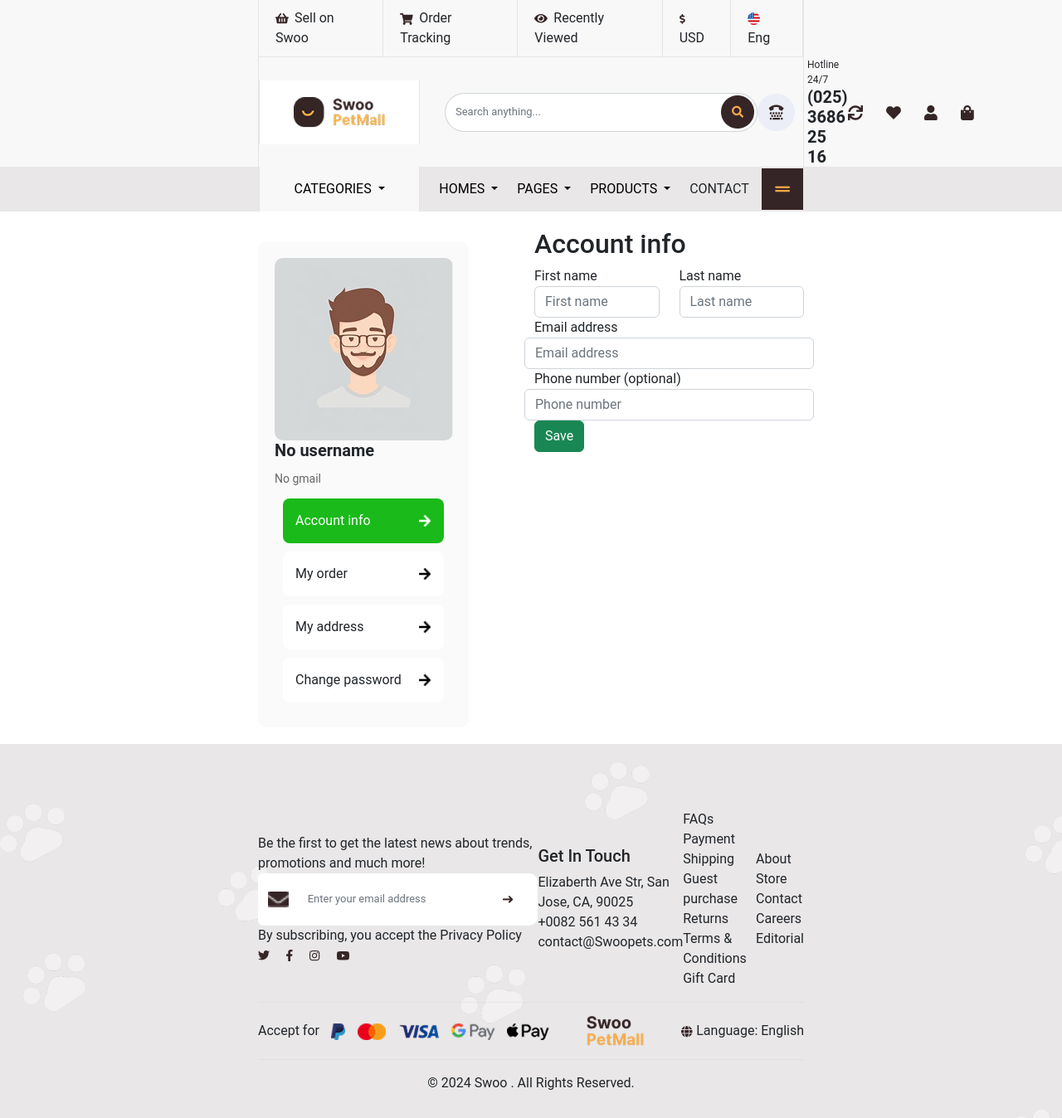
After one commit to Markyha2yha/Team-project-2, a Django app: page /account_info/ in a window 1280 px wide. The commit adds this page. Shown: the whole page at 83% size. Run offline with Django 5.2, Linux system fonts and the light colour scheme.

Commit message:
Додано фронтенд сторінки Account info

```diff
--- /dev/null
+++ b/main/static/main/css/account_info.css
@@ -0,0 +1,55 @@
+.gray-box{
+    background-color: #FAFAFA;
+    padding: 20px;
+    margin-top: 16px;
+    max-width: 254px;
+}
+
+.round-edges01{
+    border-radius: 10px;
+}
+
+h3{
+    font-weight: 700;
+    font-size: 20px;
+    line-height: 24px;
+}
+
+p{
+    font-weight: 400;
+    font-size: 14px;
+    line-height: 28px;
+    color: #666666;
+}
+
+.btn-list li{
+    background-color: white;
+    border-radius: 8px;
+    padding: 15px;
+    margin: 10px;
+}
+
+.btn-list a{
+    display: flex;
+    justify-content: space-between;
+    align-items: center;
+}
+
+.btn-list img{
+    height: 14px;
+}
+
+.account-box01{
+    display: flex;
+    gap: 79px;
+    margin-top: 20px;
+}
+
+.account-info-box{
+    width: 965px;
+}
+
+.green-btn{
+    background-color: #1ABA1A !important;
+    color: white !important;
+}
--- a/main/static/main/css/home.css
+++ b/main/static/main/css/home.css
@@ -1,8 +1,7 @@
 h3{
-    font-family: Inter;
     font-weight: 700;
     font-size: 24px;
-    line-height: 28.8px;
+    line-height: 28px;
     text-transform: capitalize;
 }
 
--- a/main/static/main/css/style.css
+++ b/main/static/main/css/style.css
@@ -16,8 +16,8 @@ a:hover{
 
 ul{
     list-style: none;
-    padding: 0px;
-    margin: 0px;
+    padding: 0;
+    margin: 0;
 }
 
 body{
@@ -28,6 +28,10 @@ button{
     background-color: inherit;
 }
 
+p{
+    margin: 0;
+    padding: 0;
+}
 
 /* --- Стилі --- */
 
--- /dev/null
+++ b/main/templates/main/account_info.html
@@ -0,0 +1,61 @@
+{% extends 'main/base.html' %}
+{% load static %}
+
+{% block extra_css %}
+<link rel="stylesheet" href="{% static 'main/css/account_info.css' %}">
+{% endblock %}
+
+{% block title %}Account info{% endblock %}
+
+{% block content %}
+
+<div class="account-box01"> <!-- Має витягувати з бази даних -->
+    <div class="gray-box round-edges01">
+        <img class="round-edges01" src="{% static 'main/images/no-avatar.png' %}" alt="avatar">
+        {% if user.username %}
+            <h3>{{user.username}}</h3>
+        {% else %}
+            <h3>No username</h3>
+        {% endif %}
+
+        {% if user.gmail %}
+            <p>{{gmail}}</p>
+        {% else %}
+            <p>No gmail</p>
+        {% endif %}
+
+        <ul class="btn-list">
+            <li class="green-btn"><a href="#">Account info<img src="{% static 'main/images/white-right-arrow02.png' %}"></a></li>
+            <li><a href="#">My order<img src="{% static 'main/images/right-arrow02.png' %}"></a></li>
+            <li><a href="#">My address<img src="{% static 'main/images/right-arrow02.png' %}"></a></li>
+            <li><a href="#">Change password<img src="{% static 'main/images/right-arrow02.png' %}"></a></li>
+        </ul>
+    </div>
+
+    <div class="account-info-box">
+        <h2>Account info</h2>
+        <form>
+            <div class="row">
+                <div class="col">
+                    <label>First name</label>
+                    <input type="text" class="form-control" placeholder="First name">
+                </div>
+                <div class="col">
+                    <label>Last name</label>
+                    <input type="text" class="form-control" placeholder="Last name">
+                </div>
+            </div>
+            <div class="row">
+                <label>Email address</label>
+                <input type="text" class="form-control" placeholder="Email address">
+            </div>
+            <div class="row">
+                <label>Phone number (optional)</label>
+                <input type="text" class="form-control" placeholder="Phone number">
+            </div>
+            <button type="submit" class="btn btn-success">Save</button>
+        </form>
+    </div>
+</div>
+
+{% endblock %}
--- a/main/templates/main/base.html
+++ b/main/templates/main/base.html
@@ -4,6 +4,8 @@
 <html lang="en">
 <head>
     <meta charset="UTF-8">
+    <!-- Підключення шрифту -->
+
     <!-- Підключення bootstrap -->
     <link href="https://cdn.jsdelivr.net/npm/bootstrap@5.2.3/dist/css/bootstrap.min.css" rel="stylesheet"
           integrity="sha384-rbsA2VBKQhggwzxH7pPCaAqO46MgnOM80zW1RWuH61DGLwZJEdK2Kadq2F9CUG65" crossorigin="anonymous">
@@ -32,7 +34,7 @@
             <!-- Navbar середня частина-->
             <nav class="flex-align padding-container">
                 <div class="flex-align">
-                    <div class="nav-logo-style"><img src="{% static 'main/images/shop-logo.png'%}" alt="shop logo"></div>
+                    <div class="nav-logo-style"><a href="{% url 'home' %}"><img src="{% static 'main/images/shop-logo.png'%}" alt="shop logo"></a></div>
                     <div>
                         <form method="GET" action="">
                             <div class="searchbar-box input-group">  <!-- bootstrap -->
@@ -56,7 +58,7 @@
                 <ul class="nav-list">
                     <li><a href=""><img src="{% static 'main/images/return-symb.png'%}" alt="icon"></a></li>
                     <li><a href=""><img src="{% static 'main/images/heart.png'%}" alt="icon"></a></li>
-                    <li><a href=""><img src="{% static 'main/images/person-icon.png'%}" alt="icon"></a></li>
+                    <li><a href="{% url 'account_info' %}"><img src="{% static 'main/images/person-icon.png'%}" alt="icon"></a></li>
                     <li><a href=""><img src="{% static 'main/images/shopping-basket02.png'%}" alt="icon"></a></li>
                 </ul>
             </nav>
@@ -198,7 +200,7 @@
                     <li><img src="{% static 'main/images/pay4.png' %}" alt=""></li>
                     <li><img src="{% static 'main/images/pay5.png' %}" alt=""></li>
                 </ul>
-                <a href="#"><img src="{% static 'main/images/shop-logo02.png'%}" alt="shop logo"></a>
+                <a href="{% url 'home' %}"><img src="{% static 'main/images/shop-logo02.png'%}" alt="shop logo"></a>
                 <div class="element-gap03">
                     <img src="{% static 'main/images/earth-logo.png' %}" alt="lang">
                     <a href="#">Language: English</a>
--- a/main/templates/main/home.html
+++ b/main/templates/main/home.html
@@ -222,7 +222,6 @@
 
 
 <!-- 5 БЛОК (реклама Klarna) -->
-
 <div class="ad-box">
         <ul class="flex-align">
             <li><a href="#"><img src="{% static 'main/images/klarna-logo.png'%}" alt="klarna"></a></li>
--- a/main/urls.py
+++ b/main/urls.py
@@ -5,4 +5,5 @@ urlpatterns = [
     path('', views.home, name='home'),
     path('about/', views.about, name='about'),
     path('contacts/', views.contacts, name='contacts'),
+    path('account_info/', views.account_info, name='account_info'),
 ]
--- a/main/views.py
+++ b/main/views.py
@@ -11,3 +11,6 @@ def about(request):
 
 def contacts(request):
     return render(request, 'main/home.html')
+
+def account_info(request):
+    return render(request, 'main/account_info.html')
```
Also changed, not shown: main/static/main/images/no-avatar.png (added), main/static/main/images/right-arrow02.png (added), main/static/main/images/white-right-arrow02.png (added).
